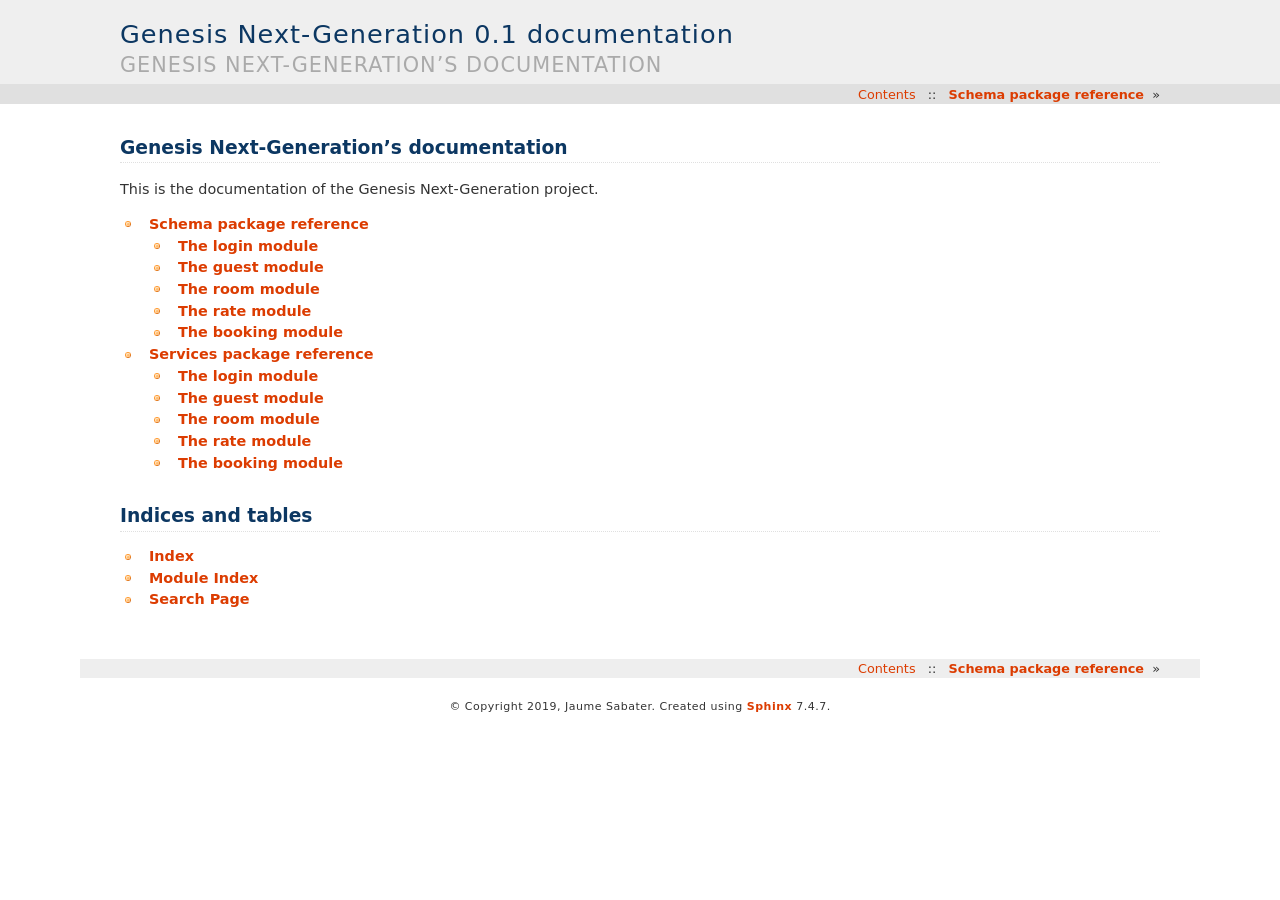
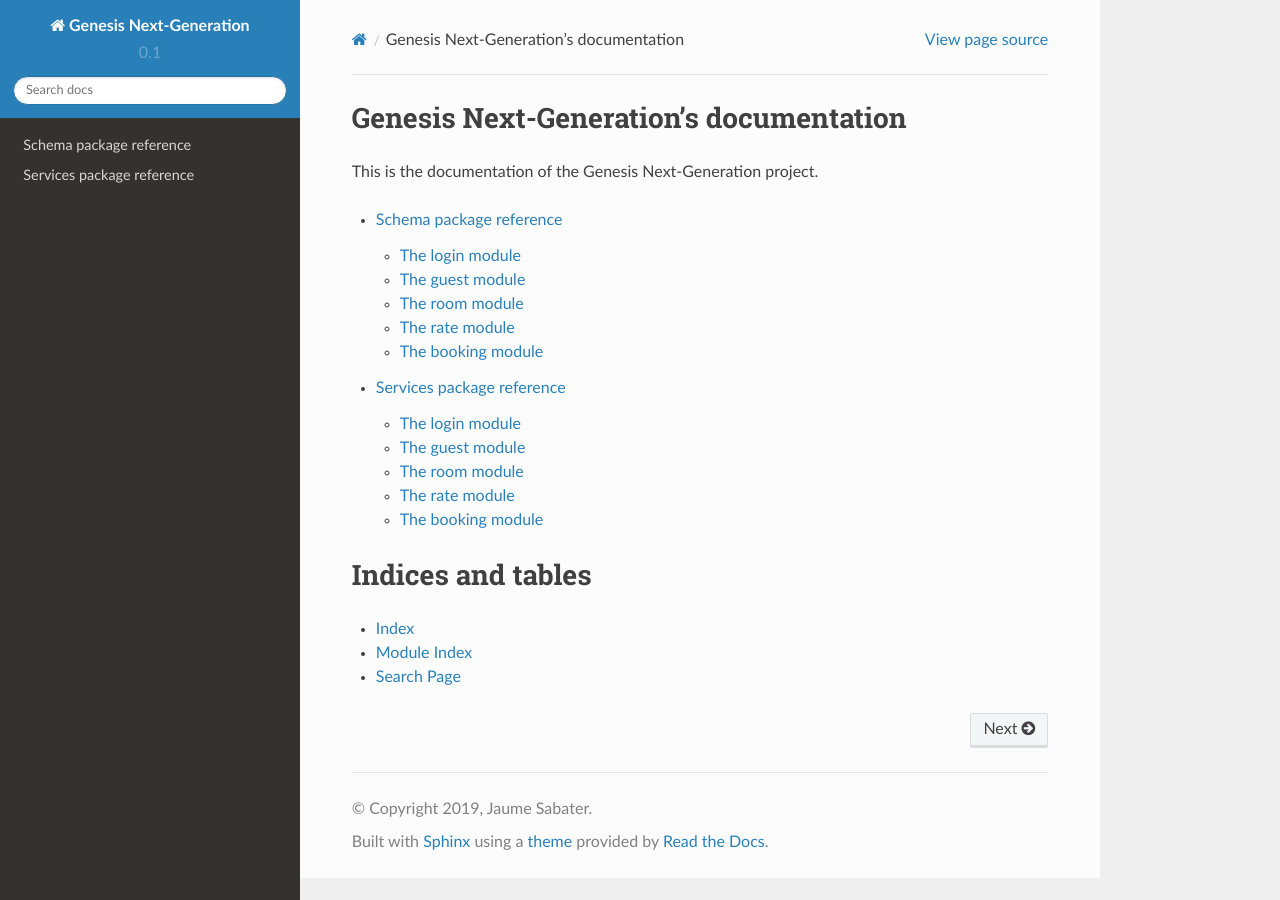
Before and after one commit to jsabater/genesisng, a Sphinx documentation site: the page built from docs/index.rst, in a window 1280 px wide. Built offline with Sphinx 7.4.7 and the Read the Docs theme 2.0.0, drawn with Linux system fonts in a browser that asks for light colours; formulas are drawn with MathJax 3.

Commit message:
Docs now use the Read The Docs theme for Sphinx.

```diff
--- a/docs/conf.py
+++ b/docs/conf.py
@@ -82,7 +82,7 @@ pygments_style = None
 # The theme to use for HTML and HTML Help pages.  See the documentation for
 # a list of builtin themes.
 #
-html_theme = 'haiku'
+html_theme = 'sphinx_rtd_theme'
 
 # Theme options are theme-specific and customize the look and feel of a theme
 # further.  For a list of options available for each theme, see the
--- a/requirements.txt
+++ b/requirements.txt
@@ -6,5 +6,6 @@ passlib
 psycopg2
 psycopg2-binary
 sphinx
+sphinx_rtd_theme
 sqlalchemy
 zato-apitest
```
